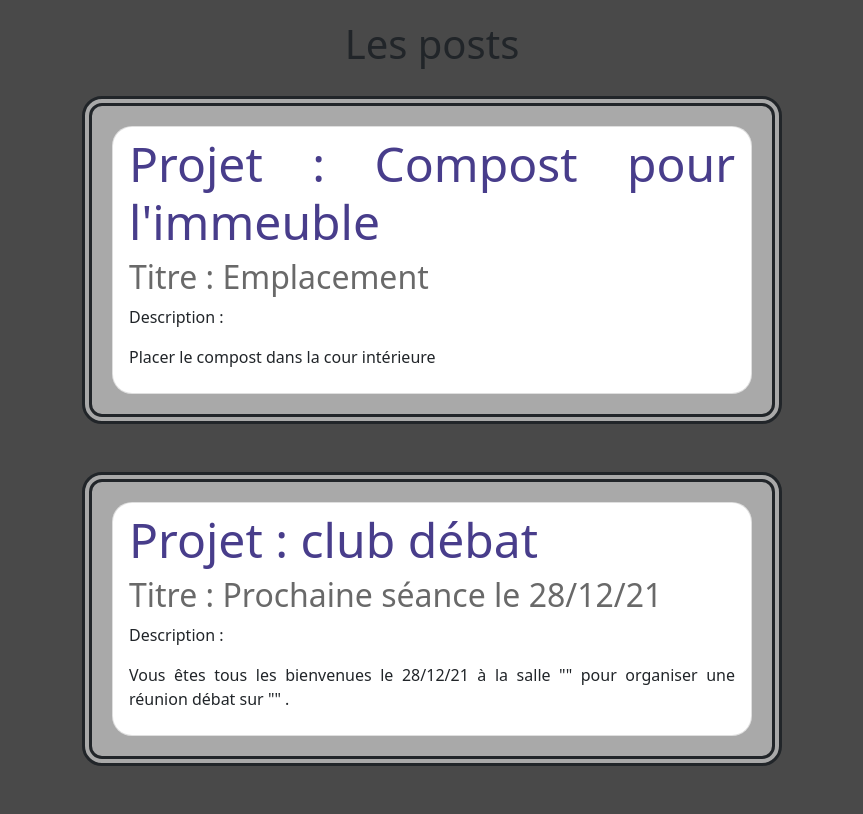
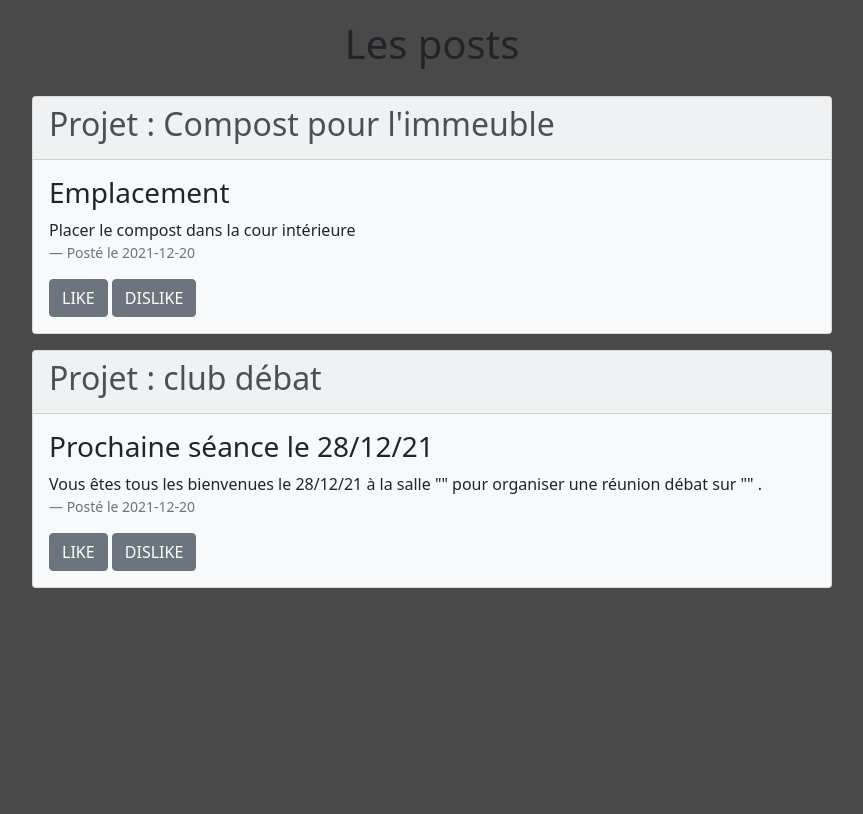
Before and after one commit to rouxmi/Bird-Democratie-Participative, a Flask app: page / in a window 1280 px wide. Shown: the part 56-870 px from the top of the page, without its empty margins (208-1071 px from the left). After the commit the page ends 644 px from the top, so only its background shows below. Run offline with Flask 2, Linux system fonts and the light colour scheme; data comes from the database, SQL or seed files in the repository.

Commit message:
Afficher les posts sur la page d'accueil et ajout des boutons like/dislike

```diff
--- a/app.py
+++ b/app.py
@@ -7,7 +7,7 @@ app = Flask(__name__)
 
 @app.route('/')
 def accueil():
-     query = "SELECT Nom,titre,posts.description,id_sub FROM subs JOIN posts WHERE Numéro_projet = id_sub ORDER BY date_creation;"
+     query = "SELECT Nom,titre,posts.description,id_sub,posts.date_creation FROM subs JOIN posts WHERE Numéro_projet = id_sub ORDER BY date_creation;"
      db = sqlite3.connect('database.db')
      cursor = db.cursor()
      cursor.execute(query)
--- a/static/styles/accueil.css
+++ b/static/styles/accueil.css
@@ -8,32 +8,10 @@ h1{
     padding : 20px;
 }
 
-h2{
-    font-size: 3em ;
-    color: darkslateblue;
-
-}
-
-h3{
-    font-size: 2em;
-    color :dimgray;
-}
-
 a{
     text-decoration: none;
 }
 
-.box{
-    text-align: justify;
-    padding :20px;
-    width: 700px;
-    height : auto ;
-    background-color: darkgrey;
-    display: flex;
-    flex-direction: column;
-    align-items: flex-start;
-    margin:auto;
-    border-radius: 20px;
-    border-width: 10px;
-    border-style: double;
+.post{
+    max-width: 400px;
 }
--- a/templates/accueil.html
+++ b/templates/accueil.html
@@ -9,17 +9,23 @@
 <link rel="stylesheet" href='/static/styles/accueil.css' />
 <body>
 <h1> Les posts </h1>
-    <div class="list-group">
+    <div class="card-columns">
     {% for item in data %}
-        <div class="box">
-            <a href = "/sub/{{item[3]}}" class="list-group-item list-group-item-action flex-column align-items-start">
-            <h2>Projet : {{item[0]}} </h2>
-            <h3>Titre : {{item[1]}}</h3>
-            <p>Description : </p>
-            <p>{{item[2]}}</p>
-        </a>
+        <div class="card bg-light mb-3" style="width : 50rem; margin:auto;">
+            <a href = "/sub/{{item[3]}}" class="list-group-item-action flex-column align-items-start">
+                <div class="card-header">
+                    <h2 class="card-title">Projet : {{item[0]}} </h2>
+                </div>
+            </a>
+                <div class="card-body">
+                    <h3 class="card-subtile">{{item[1]}}</h3>
+                    <p class="card-text">{{item[2]}}</p>
+                    <footer class = "blockquote-footer">Posté le {{item[4]}}</footer>
+                    <button class = "btn btn-block btn-secondary">LIKE</button>
+                    <button class = "btn btn-block btn-secondary">DISLIKE</button>
+                </div>
+
         </div>
-        <h1></h1>
     {% endfor %}
     </div>
 </body>
```
